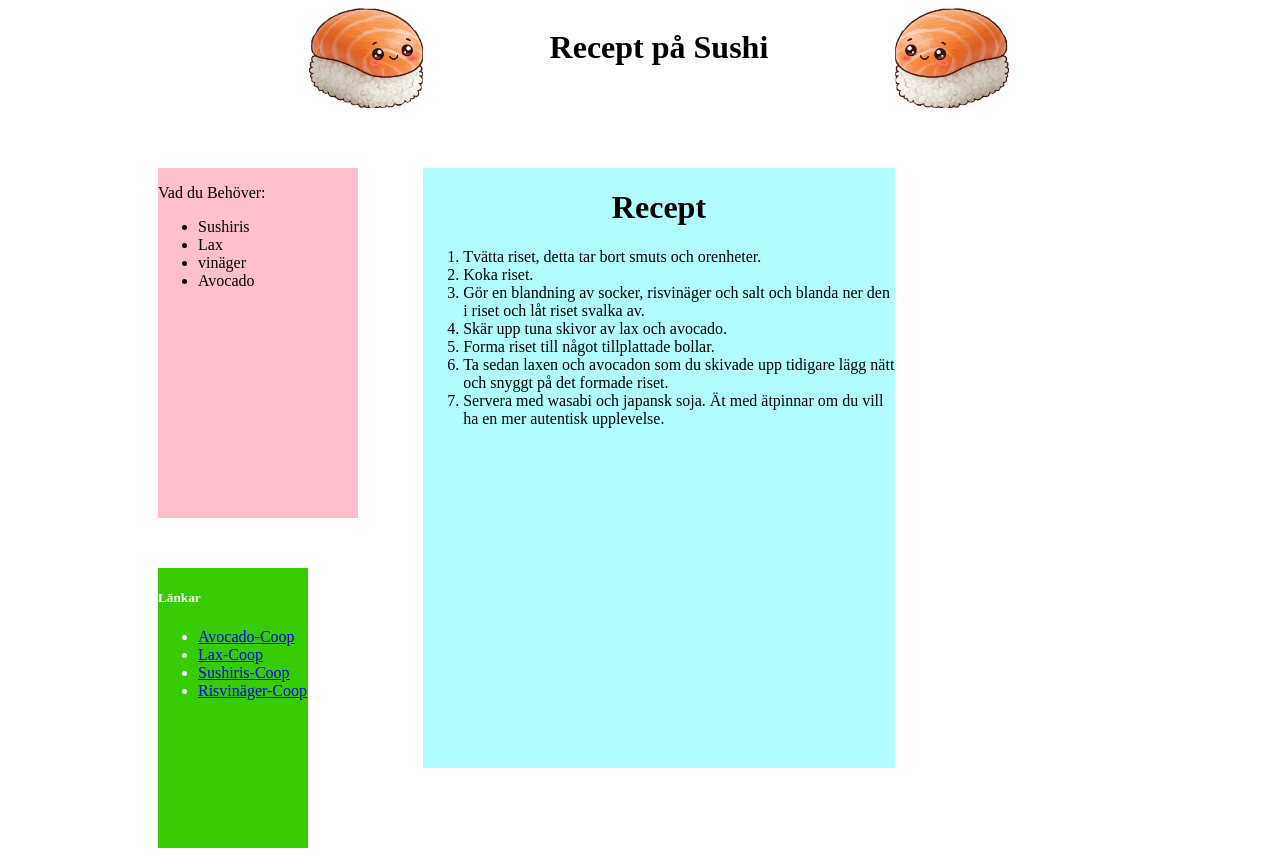
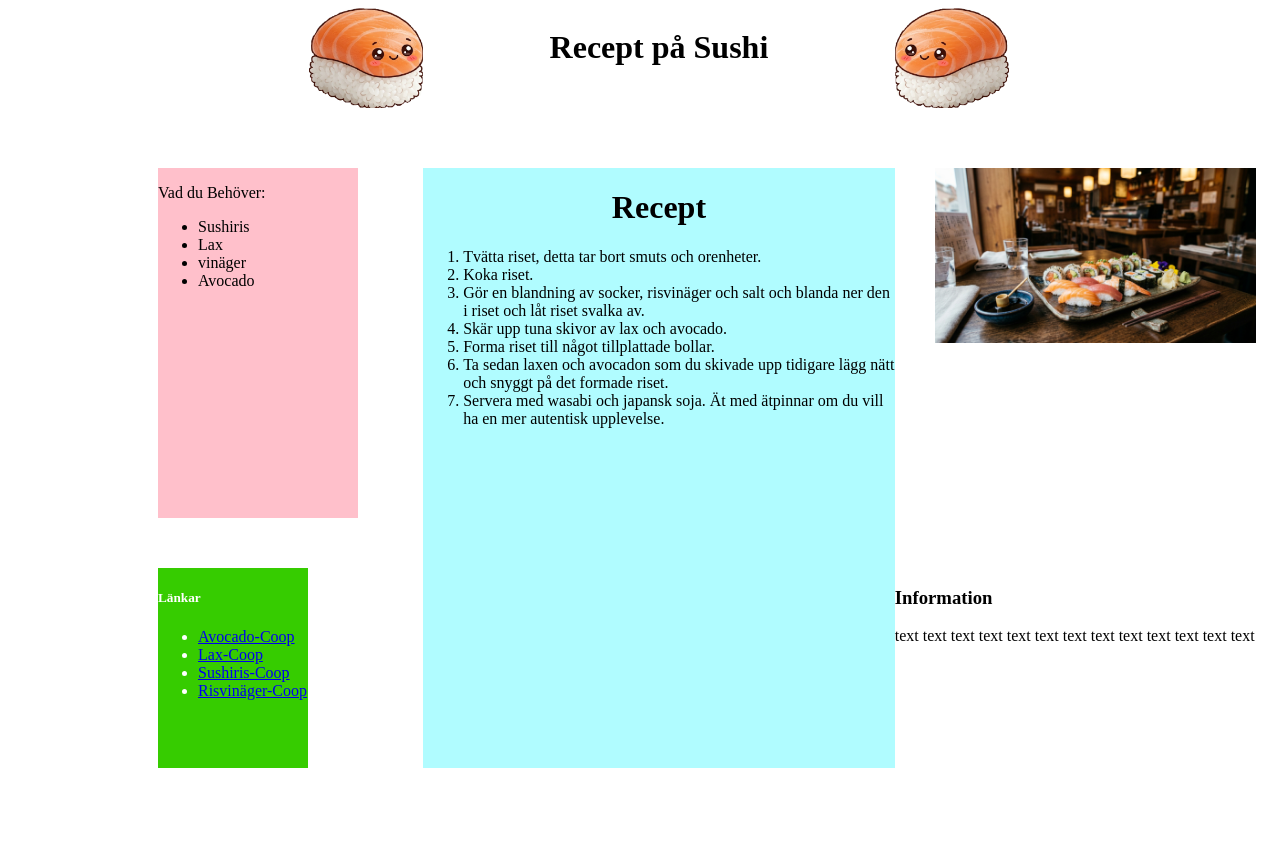
Before and after one commit to GameNinja09/Projektet1, a plain HTML site: page index.html in a window 1280 px wide. Drawn offline with Linux system fonts and the light colour scheme; a web font is replaced by a local one.

Commit message:
AI-sushi tillagd

```diff
--- a/index.html
+++ b/index.html
@@ -56,7 +56,12 @@
         </ol>
     </main>
 
+    <img id="AI-sushi" src="./img/Gemini_Generated_Image_43gt1x43gt1x43gt.jpg" alt="En jädra massa sushi">
 
+    <div>
+        <h3>Information</h3>
+        <p>text text text text text text text text text text text text text </p>
+    </div>
 
 </body>
 
--- a/style.css
+++ b/style.css
@@ -51,6 +51,7 @@ body {
     background-color: #36CC00;
     color: white;
     width: 150px;
+    height: 200px;
     margin-left: 150px;
 }
 
@@ -63,3 +64,10 @@ body {
 #R{
     text-align: center;
 }
+
+#AI-sushi{
+    grid-column: 3/4;
+    grid-row: 2/3;
+    height: 175px;
+    padding-left: 40px;
+}
```
